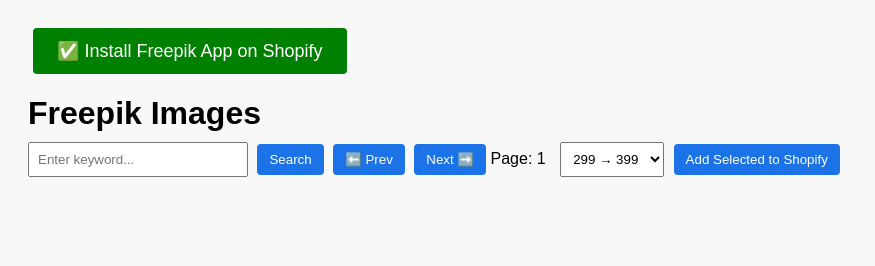
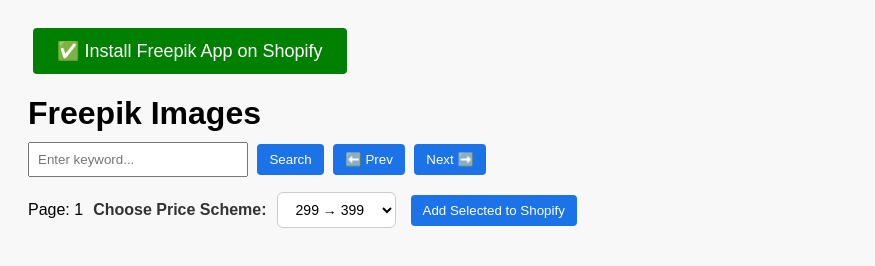
Before and after one commit to Saravana0918/freepik-shopify-integration, a website: page public/index.html in a window 1280 px wide. Shown: the whole page, without its empty margins (0-875 px from the left). Drawn offline with Linux system fonts and the light colour scheme; no server answers.

Commit message:
Update index.html

```diff
--- a/public/index.html
+++ b/public/index.html
@@ -73,7 +73,40 @@
       transform: scale(1.4);
       cursor: pointer;
     }
-  </style>
+    .control-bar {
+  display: flex;
+  align-items: center;
+  gap: 10px;
+  margin: 15px 0;
+  flex-wrap: wrap;
+}
+
+.control-bar label {
+  font-weight: 600;
+  color: #333;
+}
+
+#priceTagSelect {
+  padding: 8px 14px;
+  border: 1px solid #ccc;
+  border-radius: 6px;
+  background: #fff;
+  font-size: 14px;
+  cursor: pointer;
+  transition: all 0.2s ease;
+}
+
+#priceTagSelect:hover {
+  border-color: #1c73e8;
+  box-shadow: 0 2px 6px rgba(0,0,0,0.08);
+}
+
+#priceTagSelect:focus {
+  outline: none;
+  border-color: #135dc2;
+  box-shadow: 0 0 0 2px rgba(19,93,194,0.2);
+}
+</style>
 </head>
 <body>
 
@@ -88,16 +121,19 @@
   <button onclick="search()">Search</button>
   <button onclick="prevPage()">⬅️ Prev</button>
   <button onclick="nextPage()">Next ➡️</button>
+
+  <div class="control-bar">
   <span id="pageNum">Page: 1</span>
 
-  <!-- ✅ Dropdown for selecting price scheme -->
-  <select id="priceTagSelect" style="padding:8px; margin-left:10px;">
+  <label for="priceTagSelect">Choose Price Scheme:</label>
+  <select id="priceTagSelect">
     <option value="299-399">299 → 399</option>
     <option value="499-599">499 → 599</option>
     <option value="699-799">699 → 799</option>
   </select>
 
   <button onclick="addSelectedToShopify()">Add Selected to Shopify</button>
+</div>
 
   <div id="results" class="image-grid"></div>
 
```
